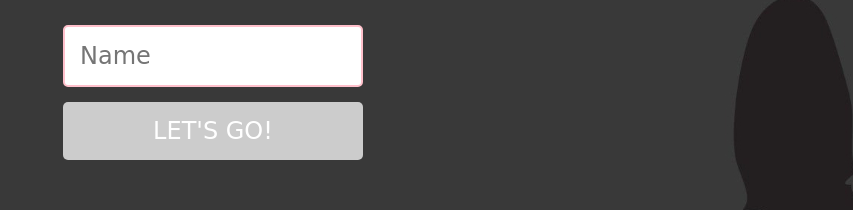
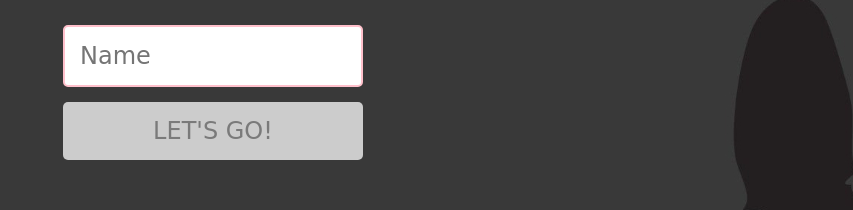
Before and after one commit to eucindyn/ghibli-memory-game, a plain HTML site: page index.html in a window 1280 px wide. Shown: the part 402-612 px from the top of the page, without its empty margins (427-1280 px from the left). Drawn offline with Linux system fonts and the light colour scheme; a web font is replaced by a local one.

Commit message:
change color-button

```diff
--- a/css/login.css
+++ b/css/login.css
@@ -53,6 +53,6 @@
 
 .login-button:disabled {
   background-color: #ccc;
-  color: #fff;
+  color: #7A7A7A;
   cursor: auto;
 }
```
